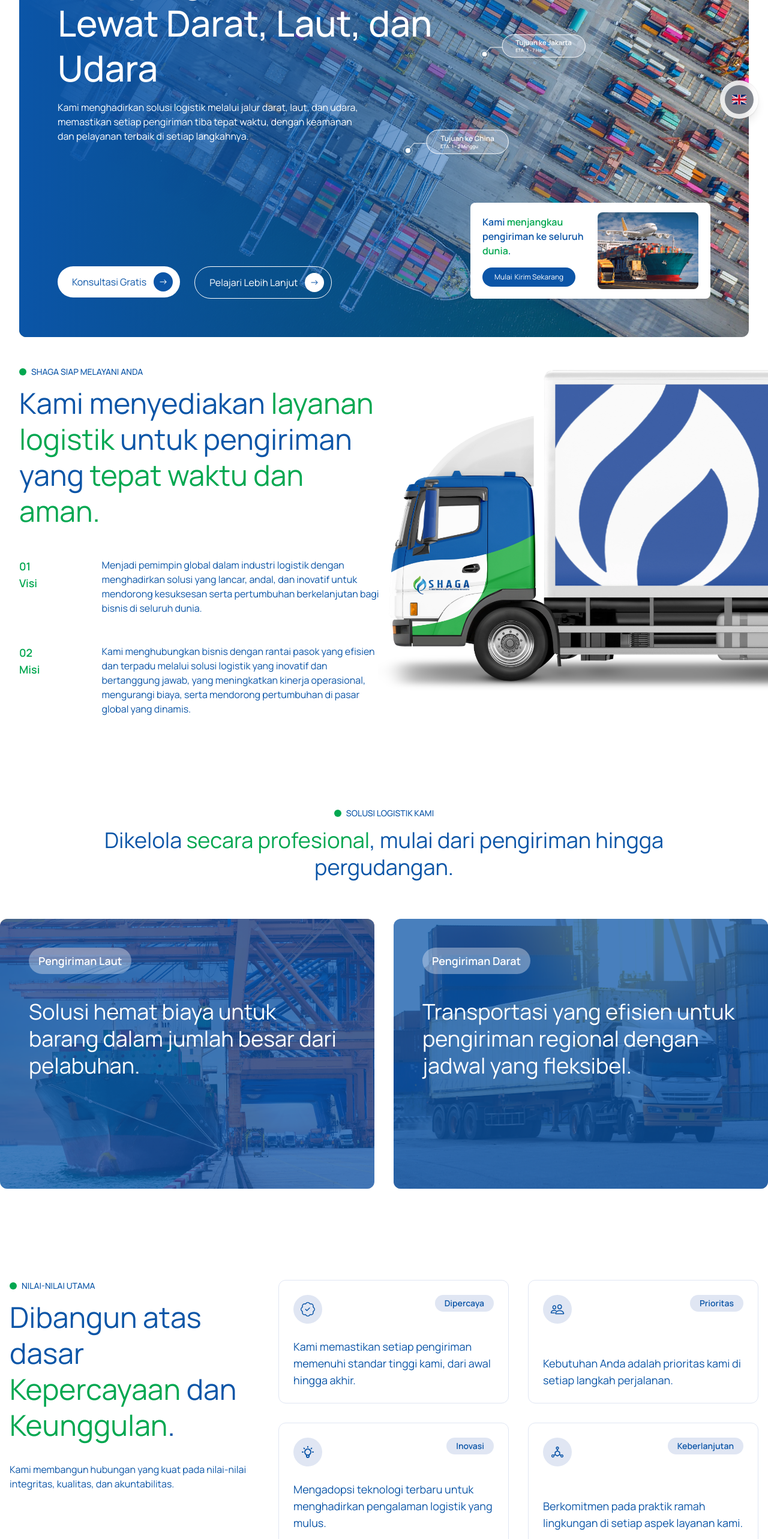
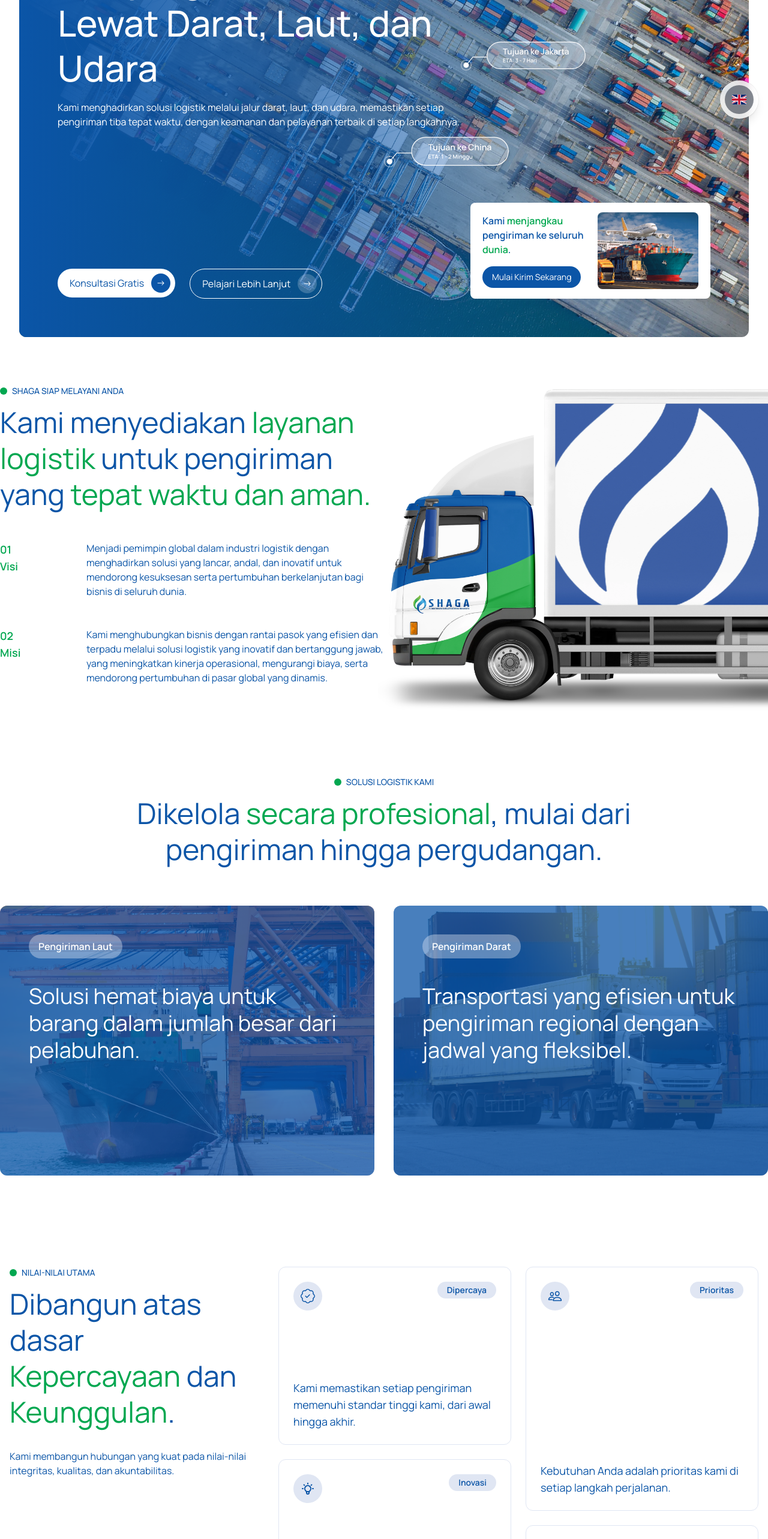
Before and after one commit to ciptacodeteam/shaga, a Next.js app: page /en in a window 1280 px wide. Shown: the part 234-2800 px from the top of the page at 60% size. Built offline with nearby package versions, Linux system fonts and the light colour scheme.

Commit message:
fix: adjust button sizes and improve layout in various sections for better responsiveness

```diff
--- a/components/CTAButton.tsx
+++ b/components/CTAButton.tsx
@@ -20,7 +20,7 @@ type Props = {
 const CTAButton = ({ url, text, size, variant, onClick, className }: Props) => {
   const sizes = {
     sm: 'p-1 md:px-2 md:py-1.5 text-sm',
-    md: 'p-2 md:px-3 md:py-2.5 text-xs sm:text-sm md:text-base',
+    md: 'p-2 text-xs sm:text-sm md:text-base',
     lg: 'p-2 md:px-3.5 md:py-2.5 text-base md:text-lg',
   };
 
@@ -29,7 +29,8 @@ const CTAButton = ({ url, text, size, variant, onClick, className }: Props) => {
     secondary: 'bg-primary text-white',
     outline: 'border border-primary text-primary bg-transparent',
     'outline-primary': 'border border-primary text-primary bg-transparent',
-    'outline-white': 'border border-white text-white bg-transparent',
+    'outline-white':
+      'border border-white text-white bg-transparent  hover:bg-white/10',
   };
 
   return (
@@ -55,7 +56,7 @@ const CTAButton = ({ url, text, size, variant, onClick, className }: Props) => {
           variant === 'outline-primary'
             ? 'bg-primary/20 group-hover:bg-primary'
             : '',
-          variant === 'outline-white' ? 'bg-white group-hover:bg-primary' : ''
+          variant === 'outline-white' ? 'bg-white/20 group-hover:bg-white' : ''
         )}
       >
         <IoIosArrowRoundForward
@@ -67,7 +68,7 @@ const CTAButton = ({ url, text, size, variant, onClick, className }: Props) => {
               ? 'text-primary group-hover:!text-white'
               : '',
             variant === 'outline-white'
-              ? 'text-primary group-hover:!text-white'
+              ? 'text-white group-hover:text-primary'
               : ''
           )}
         />
--- a/section/beranda/GetInTouchSection.tsx
+++ b/section/beranda/GetInTouchSection.tsx
@@ -22,7 +22,7 @@ export default function GetInTouch() {
                 </p>
 
                 <div className='w-full md:w-auto'>
-                  <CTAButton text='Konsultasi Gratis' size='lg' />
+                  <CTAButton text='Konsultasi Gratis' size='md' />
                 </div>
               </div>
             </div>
--- a/section/beranda/HeroSection.tsx
+++ b/section/beranda/HeroSection.tsx
@@ -9,7 +9,7 @@ import { Link } from '@/i18n/navigation';
 
 export default function HeroSection() {
   return (
-    <section className='relative mb-12'>
+    <section className='relative mb-12 lg:mb-20'>
       <div className='mx-4 md:mx-8 relative min-h-[420px] md:h-[600px] lg:h-[700px] rounded-xl overflow-hidden z-0'>
         {/* Gambar Background */}
         <div className="absolute inset-0 bg-[url('/img/imghero.webp')] bg-cover bg-center"></div>
@@ -23,7 +23,7 @@ export default function HeroSection() {
             <h1 className='text-2xl sm:text-3xl md:text-5xl lg:text-6xl leading-tight font-medium mb-4 font-manrope max-w-xs sm:max-w-none'>
               Menjangkau Dunia Lewat Darat, Laut, dan Udara
             </h1>
-            <p className='text-sm sm:text-base text-white mb-6 font-manrope lg:max-w-md xl:max-w-lg'>
+            <p className='text-sm sm:text-base text-white mb-6 font-manrope'>
               Kami menghadirkan solusi logistik melalui jalur darat, laut, dan
               udara, memastikan setiap pengiriman tiba tepat waktu, dengan
               keamanan dan pelayanan terbaik di setiap langkahnya.
@@ -57,9 +57,11 @@ export default function HeroSection() {
                 </div>
                 <div>
                   <Link href='/contact'>
-                    <button className='text-white bg-primary text-xs py-2 px-5 rounded-full cursor-pointer transition-all duration-300 hover:brightness-110 hover:-translate-y-0.5 font-manrope text-start md:text-center inline-flex gap-1'>
-                      <span className='hidden md:block'>Mulai</span> Kirim
-                      Sekarang
+                    <button className='text-white bg-primary  py-2 px-4 rounded-full cursor-pointer transition-all duration-300 hover:brightness-110 hover:-translate-y-0.5 font-manrope text-start md:text-center'>
+                      <p className='text-xs md:text-sm block'>
+                        <span className='hidden sm:inline'>Mulai</span> Kirim
+                        Sekarang
+                      </p>
                     </button>
                   </Link>
                 </div>
@@ -88,7 +90,7 @@ export default function HeroSection() {
             <Image
               src={tracking1}
               alt='Tracking'
-              className='absolute top-32 right-24 lg:right-64 w-44 h-44 mb-4 mr-4 z-10'
+              className='absolute top-32 right-24 lg:right-64 w-44 h-44 lg:w-52 lg:h-52 mb-4 mr-4 z-10'
             />
           </div>
 
@@ -96,7 +98,7 @@ export default function HeroSection() {
             <Image
               src={tracking2}
               alt='Tracking'
-              className='absolute top-72 right-40 lg:right-96 w-44 h-44 mb-4 mr-4 z-10'
+              className='absolute top-72 right-40 lg:right-96 w-44 h-44 lg:w-52 lg:h-52 mb-4 mr-4 z-10'
             />
           </div>
         </div>
--- a/section/beranda/PartnerClient.tsx
+++ b/section/beranda/PartnerClient.tsx
@@ -67,7 +67,7 @@ export default function PartnerClient() {
   return (
     <>
       <section>
-        <div className='max-w-7xl mx-auto mb-24 px-4 md:px-8'>
+        <div className='max-w-7xl mx-auto mb-24 md:mb-42 px-4 md:px-8'>
           <div className='flex flex-col justify-center items-center text-center'>
             <div className='flex items-center gap-2 mb-3'>
               <span className='relative flex size-3'>
--- a/section/beranda/SolutionSection.tsx
+++ b/section/beranda/SolutionSection.tsx
@@ -15,7 +15,7 @@ export default function SolutionSection() {
             </div>
 
             <div className='mb-10 md:mb-16'>
-              <p className='font-manrope text-2xl sm:text-3xl md:text-4xl leading-tight text-primary mx-auto max-w-3xl lg:max-w-5xl'>
+              <p className='font-manrope text-2xl sm:text-3xl md:text-4xl lg:text-5xl leading-tight text-primary mx-auto max-w-3xl lg:max-w-3/4'>
                 Dikelola{' '}
                 <span className='text-secondary'>secara profesional</span>,
                 mulai dari pengiriman hingga pergudangan.
@@ -31,13 +31,13 @@ export default function SolutionSection() {
                 <div className='absolute inset-0 bg-primary/75 z-0'></div>
 
                 <div className='relative bg-[#E0E6F3]/40 w-fit px-4 py-2 rounded-full mb-6 md:mb-10'>
-                  <h3 className='font-manrope font-semibold text-white z-10 text-base lg:text-lg'>
+                  <h3 className='font-manrope font-semibold text-white z-10'>
                     Pengiriman Laut
                   </h3>
                 </div>
 
                 <div>
-                  <p className='relative font-manrope text-white text-2xl xl:text-4xl z-20 leading-snug lg:leading-tight'>
+                  <p className='relative font-manrope text-white text-2xl lg:text-4xl z-20 leading-snug lg:leading-tight'>
                     Solusi hemat biaya untuk barang dalam jumlah besar dari
                     pelabuhan.
                   </p>
@@ -50,13 +50,13 @@ export default function SolutionSection() {
                 <div className='absolute inset-0 bg-primary/75 z-0'></div>
 
                 <div className='relative bg-[#E0E6F3]/40 w-fit px-4 py-2 rounded-full mb-6 md:mb-10'>
-                  <h3 className='font-manrope font-semibold text-white z-10 text-base lg:text-lg'>
+                  <h3 className='font-manrope font-semibold text-white z-10'>
                     Pengiriman Darat
                   </h3>
                 </div>
 
                 <div>
-                  <p className='relative font-manrope text-white text-2xl xl:text-4xl z-20 leading-snug lg:leading-tight'>
+                  <p className='relative font-manrope text-white text-2xl lg:text-4xl z-20 leading-snug lg:leading-tight'>
                     Transportasi yang efisien untuk pengiriman regional dengan
                     jadwal yang fleksibel.
                   </p>
--- a/section/beranda/ValuesSection.tsx
+++ b/section/beranda/ValuesSection.tsx
@@ -7,7 +7,7 @@ export default function ValueSection() {
   return (
     <>
       <section>
-        <div className='max-w-7xl mx-auto mb-24 px-4'>
+        <div className='max-w-7xl mx-auto mb-36 px-4'>
           <div className='flex flex-col md:flex-row gap-8 md:gap-12'>
             <div className='w-full md:w-1/3'>
               <div className='flex flex-col'>
@@ -37,8 +37,8 @@ export default function ValueSection() {
             </div>
 
             <div className='w-full md:w-2/3'>
-              <div className='grid grid-cols-1 md:grid-cols-2 gap-6 md:gap-8'>
-                <div className='border border-[#E0E6F3] p-6 rounded-xl flex flex-col justify-between'>
+              <div className='grid grid-flow-row grid-cols-1 md:grid-cols-2 gap-6 h-[700px]'>
+                <div className='col-span-1 border border-[#E0E6F3] p-6 rounded-xl flex flex-col justify-between h-full'>
                   <div className='flex items-start justify-between text-sm'>
                     <div className='bg-[#E0E6F3] rounded-full p-3 flex-shrink-0 flex items-center justify-center'>
                       <BsPatchCheck className='text-primary w-6 h-6' />
@@ -47,13 +47,13 @@ export default function ValueSection() {
                       Dipercaya
                     </p>
                   </div>
-                  <h1 className='font-manrope text-primary mt-6 text-base md:text-lg'>
+                  <h1 className='font-manrope text-primary mt-8 text-lg'>
                     Kami memastikan setiap pengiriman memenuhi standar tinggi
                     kami, dari awal hingga akhir.
                   </h1>
                 </div>
 
-                <div className='border border-[#E0E6F3] p-6 rounded-xl flex flex-col justify-between'>
+                <div className='row-span-2 border border-[#E0E6F3] p-6 rounded-xl flex flex-col justify-between h-full'>
                   <div className='flex items-start justify-between text-sm'>
                     <div className='bg-[#E0E6F3] rounded-full p-3 flex-shrink-0 flex items-center justify-center'>
                       <IoPeopleOutline className='text-primary w-6 h-6' />
@@ -62,13 +62,13 @@ export default function ValueSection() {
                       Prioritas
                     </p>
                   </div>
-                  <h1 className='font-manrope text-primary mt-6 text-base md:text-lg'>
+                  <h1 className='font-manrope text-primary mt-8 text-lg'>
                     Kebutuhan Anda adalah prioritas kami di setiap langkah
                     perjalanan.
                   </h1>
                 </div>
 
-                <div className='border border-[#E0E6F3] p-6 rounded-xl flex flex-col justify-between'>
+                <div className='row-span-2 border border-[#E0E6F3] p-6 rounded-xl flex flex-col justify-between h-full'>
                   <div className='flex items-start justify-between text-sm'>
                     <div className='bg-[#E0E6F3] rounded-full p-3 flex-shrink-0 flex items-center justify-center'>
                       <HiOutlineLightBulb className='text-primary w-6 h-6' />
@@ -77,13 +77,13 @@ export default function ValueSection() {
                       Inovasi
                     </p>
                   </div>
-                  <h1 className='font-manrope text-primary mt-6 text-base md:text-lg'>
+                  <h1 className='font-manrope text-primary mt-8 text-lg'>
                     Mengadopsi teknologi terbaru untuk menghadirkan pengalaman
                     logistik yang mulus.
                   </h1>
                 </div>
 
-                <div className='border border-[#E0E6F3] p-6 rounded-xl flex flex-col justify-between'>
+                <div className='col-span-1 border border-[#E0E6F3] p-6 rounded-xl flex flex-col justify-between h-full'>
                   <div className='flex items-start justify-between text-sm'>
                     <div className='bg-[#E0E6F3] rounded-full p-3 flex-shrink-0 flex items-center justify-center'>
                       <AiOutlineDeploymentUnit className='text-primary w-6 h-6' />
@@ -92,7 +92,7 @@ export default function ValueSection() {
                       Keberlanjutan
                     </p>
                   </div>
-                  <h1 className='font-manrope text-primary mt-6 text-base md:text-lg'>
+                  <h1 className='font-manrope text-primary mt-8 text-lg'>
                     Berkomitmen pada praktik ramah lingkungan di setiap aspek
                     layanan kami.
                   </h1>
--- a/section/beranda/VisionMisionSection.tsx
+++ b/section/beranda/VisionMisionSection.tsx
@@ -8,7 +8,7 @@ export default function VisionMissionSection() {
       <section className='relative mb-[450px] md:mb-[600px] lg:mb-38'>
         <div className='max-w-7xl mx-auto'>
           <div className='flex items-center flex-col lg:flex-row'>
-            <div className='w-full lg:w-1/2 px-8 lg:pr-0'>
+            <div className='w-full lg:w-1/2 px-8 xl:px-0'>
               <div className='flex items-center gap-2 mb-3'>
                 <span className='relative flex size-3'>
                   <span className='absolute inline-flex h-full w-full animate-ping rounded-full bg-secondary opacity-75'></span>
@@ -19,7 +19,7 @@ export default function VisionMissionSection() {
                 </p>
               </div>
               <div className='mb-12'>
-                <p className='font-manrope md:text-2xl lg:text-3xl text-xl leading-relaxed xl:text-5xl lg:leading-tight text-primary'>
+                <p className='font-manrope md:text-3xl  text-xl leading-relaxed xl:text-5xl lg:leading-tight text-primary'>
                   Kami menyediakan{' '}
                   <span className='text-secondary'>layanan logistik</span> untuk
                   pengiriman yang{' '}
```
Also changed, not shown: section/beranda/WorkSection.tsx (+8 -8 lines).
